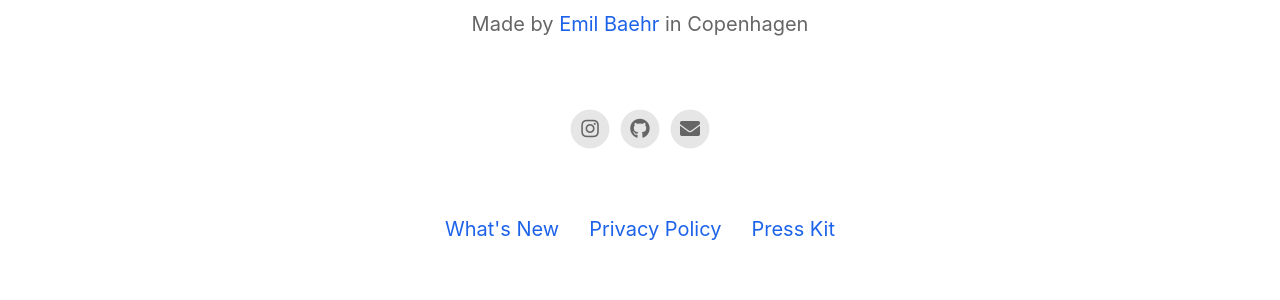
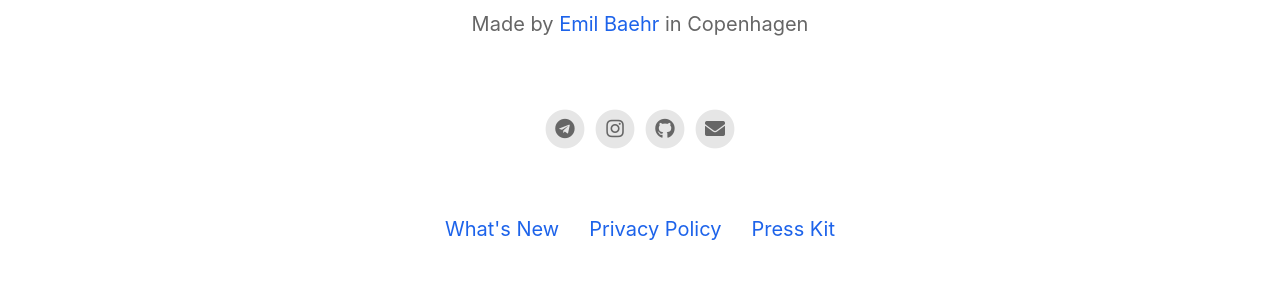
Before and after one commit to Istamikhon/Istamikhon.github.io, a Jekyll site: the page built from index.html, in a window 1280 px wide. Shown: the part 1715-2015 px from the top of the page. Built offline with Jekyll 4.4.1, drawn with Linux system fonts in a browser that asks for light colours; nearby versions of some CDN libraries.

Commit message:
Update footer.html

```diff
--- a/_includes/footer.html
+++ b/_includes/footer.html
@@ -13,7 +13,7 @@
 			</a>
 		{% endif %}
 
-		{% if site.telegram_username %}
+		{% if site.twitter_username %}
 			<a href="https://twitter.com/{{ site.twitter_username }}">
 				<span class="fa-stack fa-1x">
 					<i class="socialIconBack fas fa-circle fa-stack-2x"></i>
```
